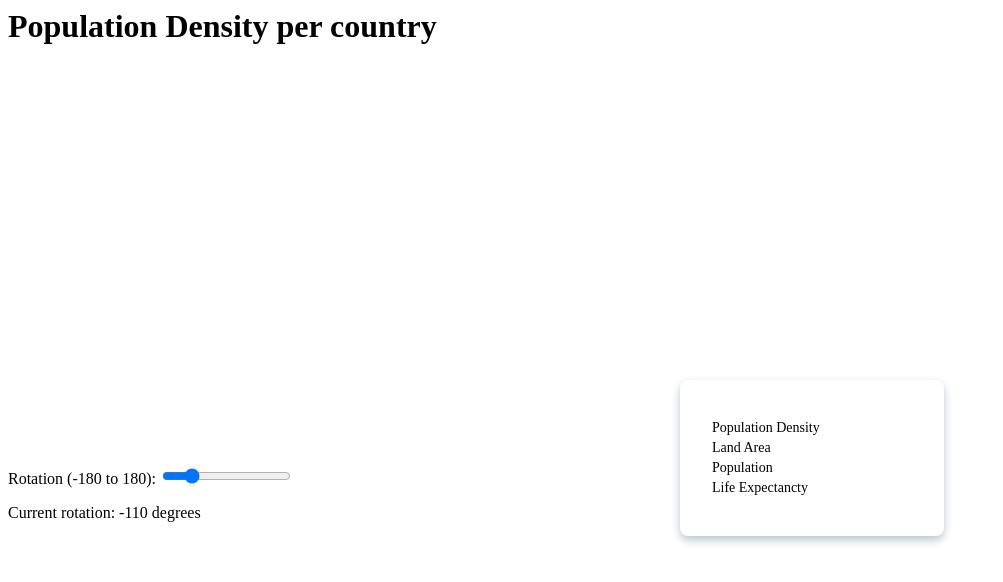
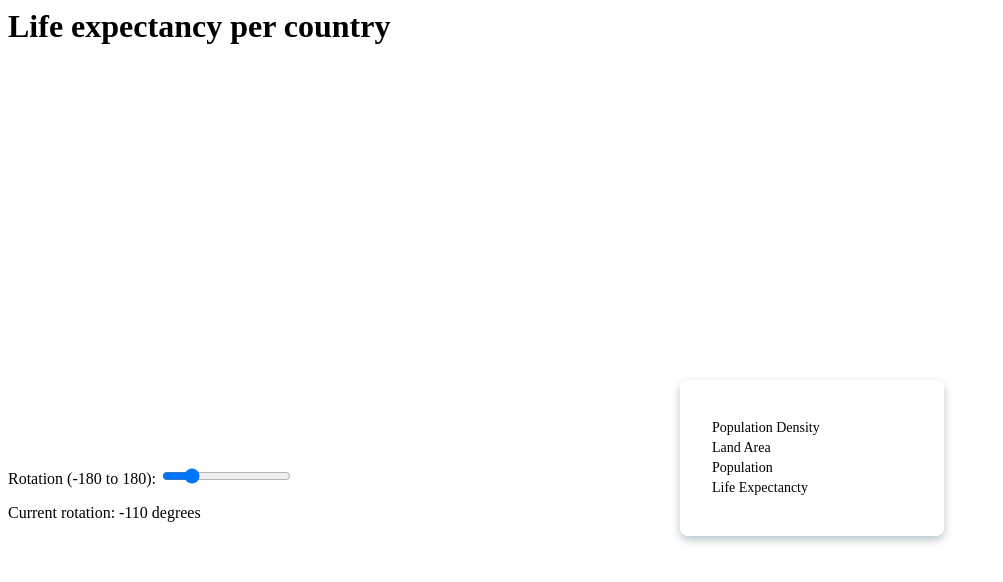
Before and after one commit to lucasjellema/worldmap-visualization-part-three, a plain HTML site: page index4.html in a window 1280 px wide. Shown: the whole page, without its empty margins (0-1003 px from the left). Drawn offline with nearby package versions, Linux system fonts and the light colour scheme; no server answers.

Commit message:
Set title to life expectancy

```diff
--- a/index4.html
+++ b/index4.html
@@ -65,7 +65,7 @@
     </head>
 
     <body>
-        <h1>Population Density per country</h1>
+        <h1>Life expectancy per country</h1>
         <div id="map-container"></div>
         <div id="legendBox" class="legend-box">
         </div>
```
